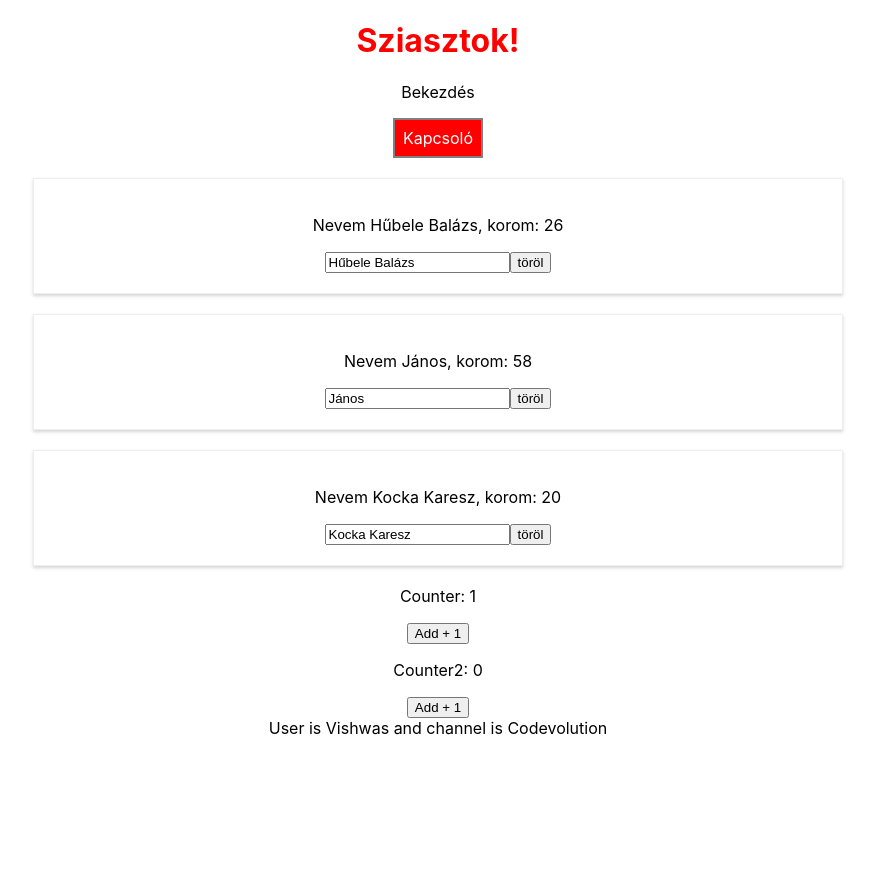
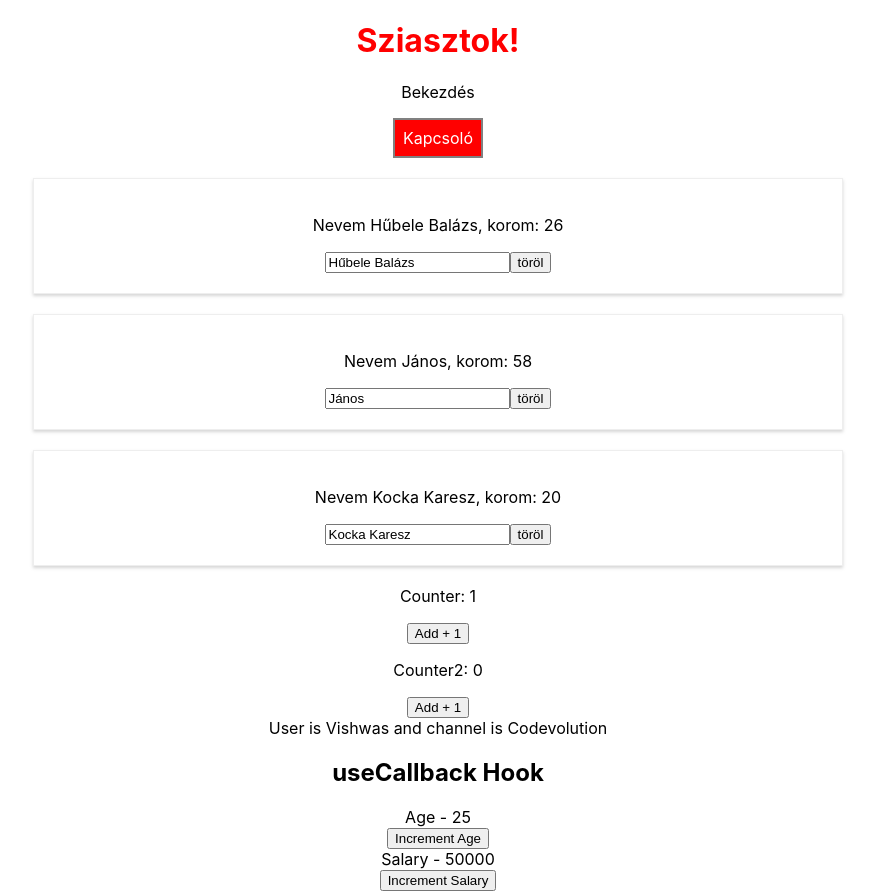
Before and after one commit to sumegizoltan73/react-training, a React (Create React App) app in the folder my-react/: page / in a window 1280 px wide. Shown: the whole page, without its empty margins (202-1077 px from the left). Before the commit the page ends 800 px from the top, so only its background shows below. Built offline with nearby package versions, Linux system fonts and the light colour scheme.

Commit message:
useCallback

```diff
--- a/my-react/src/App.js
+++ b/my-react/src/App.js
@@ -3,6 +3,7 @@
 import Person from './Person/Person';
 import Awesome from './Awesome/Awesome';
 import ComponentC from './components/ComponentC';
+import ParentComponent from './components/ParentComponent';
 import './App.css';
 
 export const UserContext = React.createContext();
@@ -110,6 +111,8 @@
             <ComponentC />
           </ChannelContext.Provider>
         </UserContext.Provider>
+
+        <ParentComponent />
       </div>
     );
 
--- /dev/null
+++ b/my-react/src/components/Button.js
@@ -0,0 +1,12 @@
+import React from 'react'
+
+function Button({ handleClick, children }) {
+  console.log('Rendering button - ', children)
+  return (
+    <button onClick={handleClick}>
+      {children}
+    </button>
+  )
+}
+
+export default React.memo(Button)
--- /dev/null
+++ b/my-react/src/components/Count.js
@@ -0,0 +1,8 @@
+import React from 'react'
+
+function Count({ text, count }) {
+	console.log(`Rendering ${text}`)
+	return <div>{text} - {count}</div>
+}
+
+export default React.memo(Count)
--- /dev/null
+++ b/my-react/src/components/ParentComponent.js
@@ -0,0 +1,29 @@
+import React, { useState, useCallback } from 'react'
+import Count from './Count'
+import Button from './Button'
+import Title from './Title'
+
+function ParentComponent() {
+	const [age, setAge] = useState(25)
+	const [salary, setSalary] = useState(50000)
+
+	const incrementAge = useCallback(() => {
+		setAge(age + 1)
+	}, [age])
+
+	const incrementSalary = useCallback(() => {
+		setSalary(salary + 1000)
+	}, [salary])
+
+	return (
+		<div>
+			<Title />
+			<Count text="Age" count={age} />
+			<Button handleClick={incrementAge}>Increment Age</Button>
+			<Count text="Salary" count={salary} />
+			<Button handleClick={incrementSalary}>Increment Salary</Button>
+		</div>
+	)
+}
+
+export default ParentComponent
--- /dev/null
+++ b/my-react/src/components/Title.js
@@ -0,0 +1,12 @@
+import React from 'react'
+
+function Title() {
+  console.log('Rendering Title')
+  return (
+    <h2>
+      useCallback Hook
+    </h2>
+  )
+}
+
+export default React.memo(Title)
```
